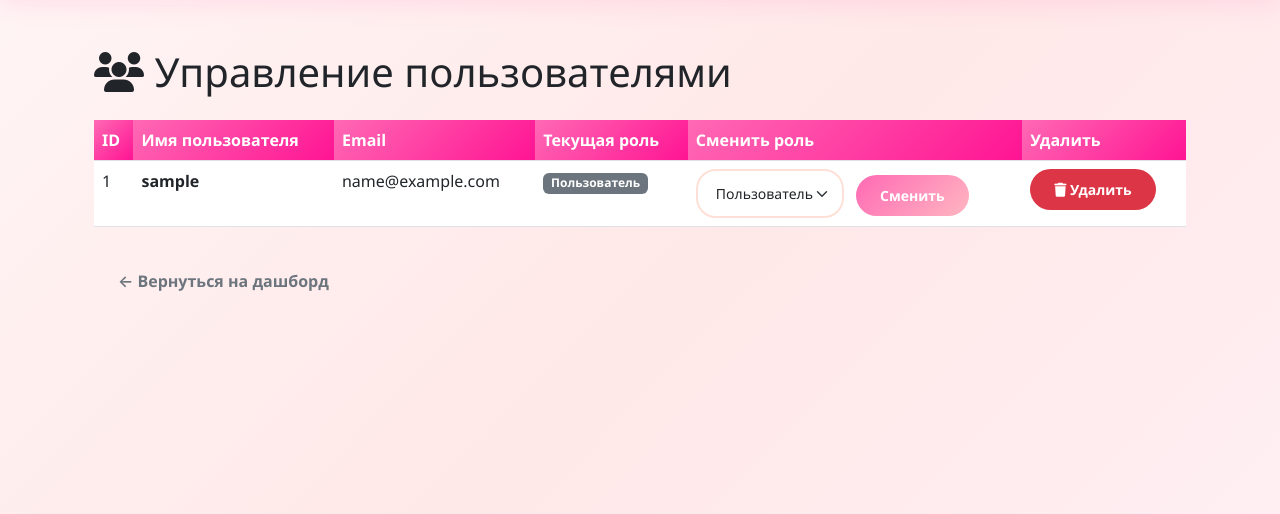
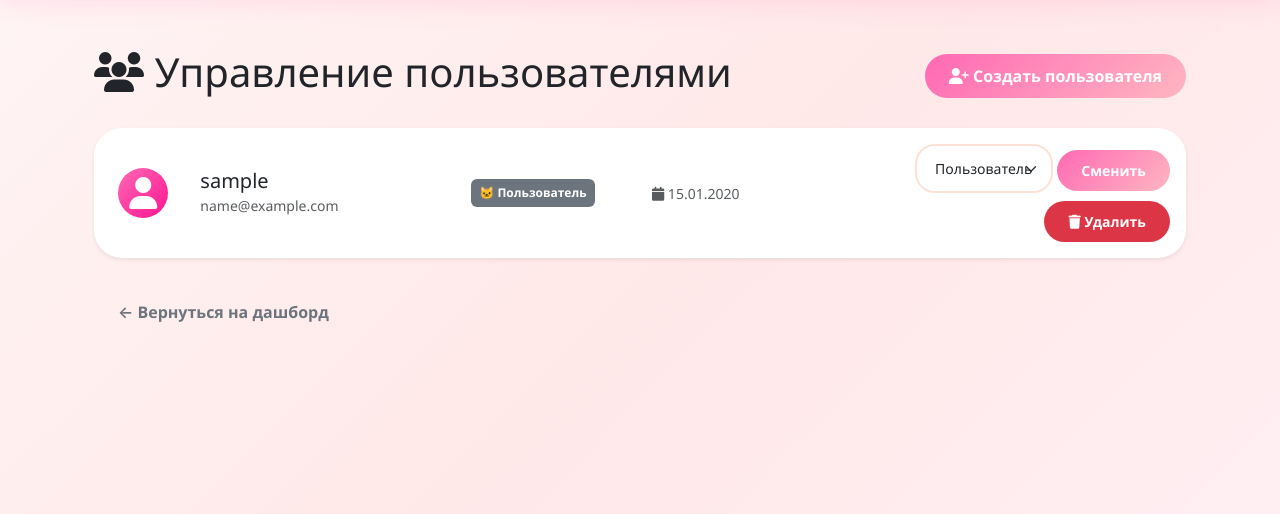
Before and after one commit to cybermurrmeow/kotopolis, a Python web app: template templates/admin_users.html in a window 1280 px wide. Shown: the part 74-588 px from the top of the page. Run offline with Jinja, Linux system fonts and the light colour scheme; the template is opened without the code that fills it: most values are stand-ins (such as "Sample title", 1, 10 or a date in 2020).

Commit message:
Изменено отображение пользователей: таблица заменена на карточки (вертикальный список

```diff
--- a/templates/admin_users.html
+++ b/templates/admin_users.html
@@ -1,58 +1,72 @@
 {% extends 'base.html' %}
 {% block content %}
 <div class="container mt-4">
-    <h1 class="mb-4"><i class="fas fa-users"></i> Управление пользователями</h1>
+    <div class="d-flex justify-content-between align-items-center mb-4">
+        <h1><i class="fas fa-users"></i> Управление пользователями</h1>
+        <a href="{{ url_for('admin_create_user') }}" class="btn btn-pink">
+            <i class="fas fa-user-plus"></i> Создать пользователя
+        </a>
+    </div>
 
-    <div class="table-responsive">
-        <table class="table table-hover">
-            <thead class="table-pink">
-                <tr>
-                    <th>ID</th>
-                    <th>Имя пользователя</th>
-                    <th>Email</th>
-                    <th>Текущая роль</th>
-                    <th>Сменить роль</th>
-                    <th>Удалить</th>
-                </tr>
-            </thead>
-            <tbody>
+    <!-- Карточки пользователей (вертикальный список) -->
+    <div class="row">
         {% for user in users %}
-                <tr>
-                    <td>{{ user.id }}</td>
-                    <td><strong>{{ user.username }}</strong></td>
-                    <td>{{ user.email }}</td>
-                    <td>
-                        <span class="badge bg-{{ 'danger' if user.role == 'admin' else 'success' if user.role == 'volunteer' else 'secondary' }}">
-                            {% if user.role == 'admin' %}Администратор
-                            {% elif user.role == 'volunteer' %}Волонтёр
-                            {% else %}Пользователь{% endif %}
+        <div class="col-12 mb-3">
+            <div class="card shadow-sm">
+                <div class="card-body">
+                    <div class="row align-items-center">
+                        <!-- Аватар/иконка -->
+                        <div class="col-md-1 text-center">
+                            <div class="rounded-circle bg-pink d-flex align-items-center justify-content-center mx-auto" style="width: 50px; height: 50px;">
+                                <i class="fas fa-user fa-2x text-white"></i>
+                            </div>
+                        </div>
+                        <!-- Информация о пользователе -->
+                        <div class="col-md-3">
+                            <h5 class="mb-0">{{ user.username }}</h5>
+                            <small class="text-muted">{{ user.email }}</small>
+                        </div>
+                        <!-- Роль -->
+                        <div class="col-md-2">
+                            <span class="badge bg-{{ 'danger' if user.role == 'admin' else 'success' if user.role == 'volunteer' else 'secondary' }} p-2">
+                                {% if user.role == 'admin' %}👑 Администратор
+                                {% elif user.role == 'volunteer' %}🤝 Волонтёр
+                                {% else %}🐱 Пользователь{% endif %}
                             </span>
-                    </td>
-                    <td>
+                        </div>
+                        <!-- Дата регистрации -->
+                        <div class="col-md-2">
+                            <small class="text-muted">
+                                <i class="fas fa-calendar"></i>
+                                {{ user.created_at.strftime('%d.%m.%Y') if user.created_at else '-' }}
+                            </small>
+                        </div>
+                        <!-- Действия -->
+                        <div class="col-md-4">
+                            <div class="d-flex flex-wrap gap-2 justify-content-end">
+                                {% if user.username != 'admin' %}
                                     <form method="POST" action="{{ url_for('set_role', user_id=user.id) }}" class="d-inline">
-                            <select name="role" class="form-select form-select-sm d-inline w-auto">
+                                        <select name="role" class="form-select form-select-sm" style="width: auto; display: inline-block;">
                                             <option value="user" {{ 'selected' if user.role == 'user' else '' }}>Пользователь</option>
                                             <option value="volunteer" {{ 'selected' if user.role == 'volunteer' else '' }}>Волонтёр</option>
-                                <option value="admin" {{ 'selected' if user.role == 'admin' else '' }}>Администратор</option>
                                         </select>
-                            <button type="submit" class="btn btn-sm btn-pink ms-2">Сменить</button>
+                                        <button type="submit" class="btn btn-sm btn-pink">Сменить</button>
                                     </form>
-                    </td>
-                    <td>
-                        {% if user.username != 'admin' %}
                                     <a href="{{ url_for('admin_delete_user', user_id=user.id) }}"
                                        class="btn btn-sm btn-danger"
                                        onclick="return confirm('Удалить пользователя {{ user.username }}?')">
                                         <i class="fas fa-trash"></i> Удалить
                                     </a>
                                 {% else %}
-                            <span class="text-muted">Нельзя удалить</span>
+                                    <span class="text-muted">Нельзя изменить</span>
                                 {% endif %}
-                    </td>
-                </tr>
+                            </div>
+                        </div>
+                    </div>
+                </div>
+            </div>
+        </div>
         {% endfor %}
-            </tbody>
-        </table>
     </div>
 
     <a href="{{ url_for('dashboard') }}" class="btn btn-outline-secondary mt-3">
@@ -61,9 +75,24 @@
 </div>
 
 <style>
-.table-pink th {
+.bg-pink {
     background: linear-gradient(135deg, #FF69B4 0%, #FF1493 100%);
-    color: white;
+}
+.card {
+    transition: transform 0.2s ease;
+}
+.card:hover {
+    transform: translateY(-2px);
+    box-shadow: 0 8px 20px rgba(255, 105, 180, 0.15);
+}
+@media (max-width: 768px) {
+    .col-md-1, .col-md-3, .col-md-2, .col-md-4 {
+        text-align: center;
+        margin-bottom: 10px;
+    }
+    .d-flex {
+        justify-content: center !important;
+    }
 }
 </style>
 {% endblock %}
```
Lines whose indentation alone changed are shown as unchanged.
